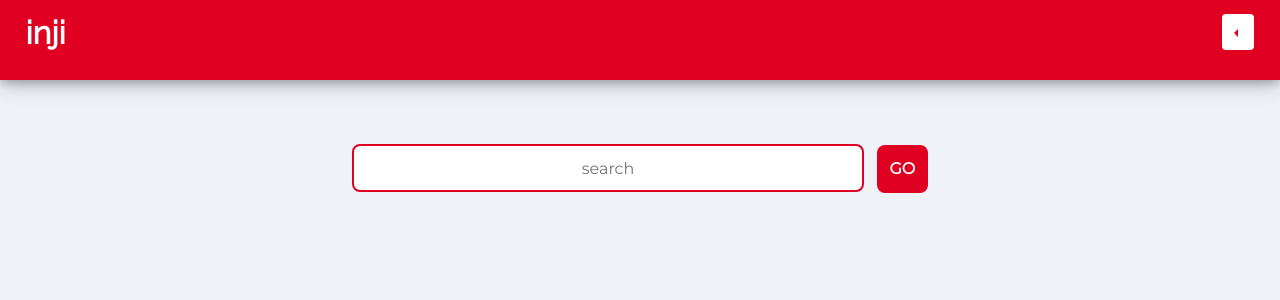
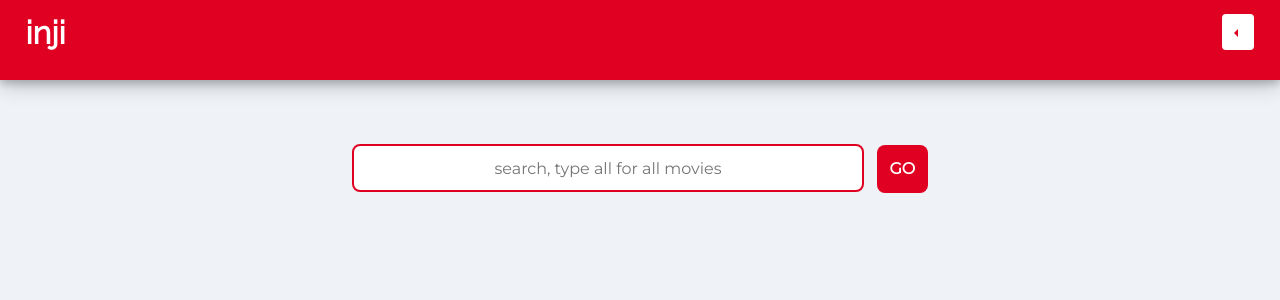
Before and after one commit to advyth/inji-react, a React (Create React App) app: page /search/1 in a window 1280 px wide. Shown: the top 300 px of the page. Built offline with nearby package versions, Linux system fonts and the light colour scheme; no server answers.

Commit message:
all movies added

```diff
--- a/src/Views/HomeView/LandingApp.js
+++ b/src/Views/HomeView/LandingApp.js
@@ -175,7 +175,7 @@ class LandingApp extends Component
             <Container fluid>
                 <NavbarApp auth={this.state.auth}/>
                 <Container fluid className='main-content'>
-                    <input style={{marginBottom : "2vh"}} type="text" placeholder="search" onChange={this.searchBarHandler} className='searchbar' /><button className='gobutton' onClick={this.searchRedirect} > GO</button>
+                    <input style={{marginBottom : "2vh"}} type="text" placeholder="search, type all for all movies" onChange={this.searchBarHandler} className='searchbar' /><button className='gobutton' onClick={this.searchRedirect} > GO</button>
                     {this.renderAutoBox()}
                 </Container>
                 <form>
--- a/src/Views/SearchView/SearchApp.js
+++ b/src/Views/SearchView/SearchApp.js
@@ -75,6 +75,19 @@ class SearchApp extends Component
 	getSearchItem()
 	{
 		var self = this;
+		if(this.state.movie == "all")
+		{
+			axios.post(server + "api/all",{
+				auth : true
+			})
+			.then(function(response){
+				self.setState({
+					search_result : response.data
+				});
+			})
+		}
+		else
+		{
 			axios.post(server+"api/search/movie/",{
 				movie : this.state.movie,
 			})
@@ -93,6 +106,8 @@ class SearchApp extends Component
 				}
 
 			});
+		}
+
 	}
 	 searchBarHandler(event)
 
@@ -134,7 +149,7 @@ class SearchApp extends Component
 		return(<Container fluid style={{textAlign : "center"}}>
 				<NavbarApp auth={localStorage.getItem('auth')} />
 				<Container className="searchMovieContainer" style={{marginBottom : "6vh"}}>
-				       <input type="text" placeholder="search" onChange={this.searchBarHandler} className='searchbar' /><button className='gobutton' onClick={this.searchRedirect} > GO</button>
+				       <input type="text" placeholder="search, type all for all movies" onChange={this.searchBarHandler} className='searchbar' /><button className='gobutton' onClick={this.searchRedirect} > GO</button>
 
 				</Container>
 				<Container fluid>
```
Lines whose indentation alone changed are shown as unchanged.
